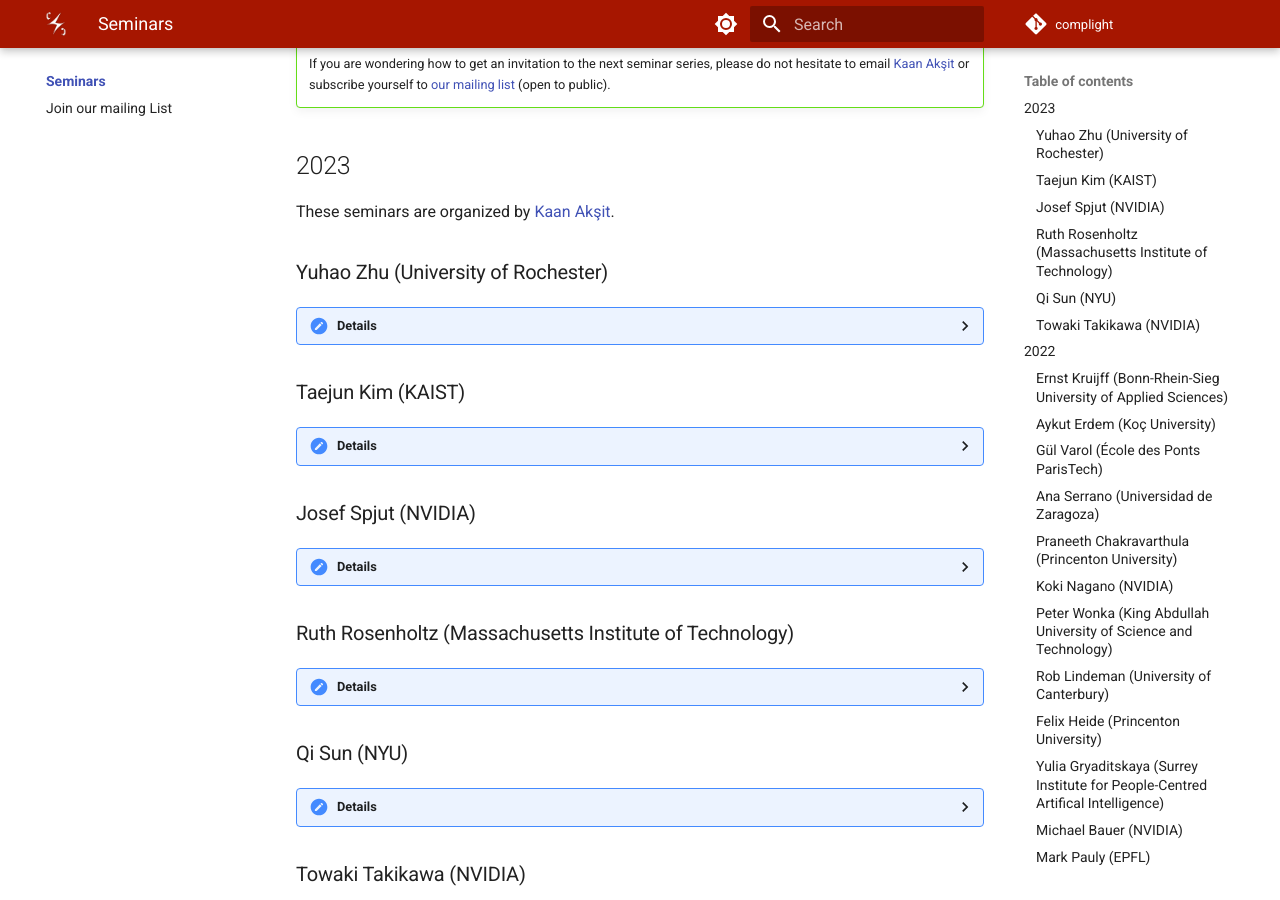
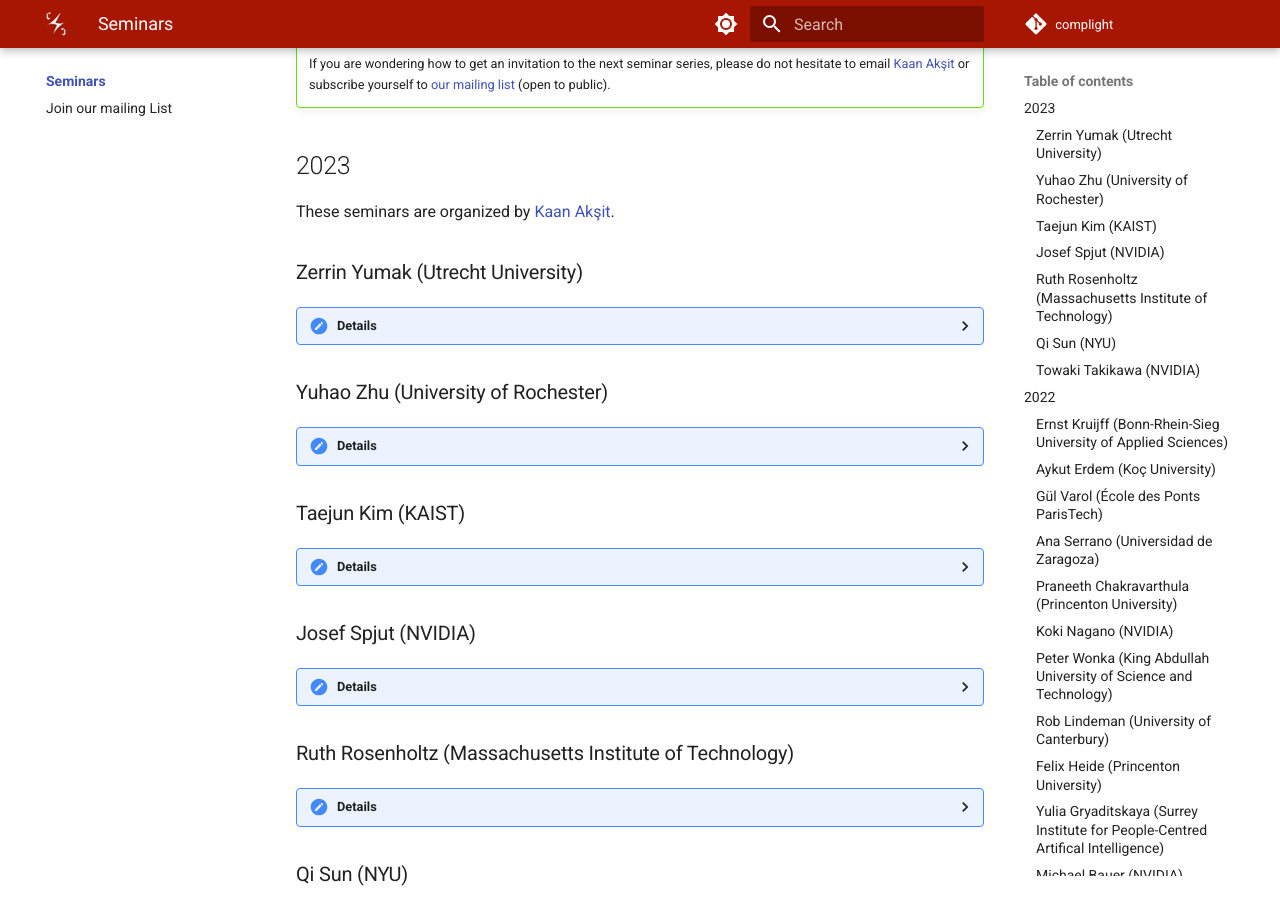
Before and after one commit to complight/complight.github.io, an MkDocs documentation site: the page built from docs/seminars/index.md, in a window 1280 px wide and 900 px high, scrolled down 367 px. Built offline with MkDocs 1.6.1 and Material for MkDocs 9.7.7, drawn with Linux system fonts in a browser that asks for light colours.

Commit message:
Updating seminars page.

```diff
--- a/docs/seminars/index.md
+++ b/docs/seminars/index.md
@@ -9,6 +9,20 @@ Overall, seminars are a blend of internal and external presenters.
 
 ## 2023
 These seminars are organized by [Kaan Akşit](https://kaanaksit.com).
+
+
+
+### Zerrin Yumak (Utrecht University)
+??? Details
+    **Date:**
+    12th April 2023
+
+    **Presenter:** Zerrin Yumak, Utrecht University
+
+    **Title:** AI-driven Virtual Humans with Non-verbal Communication Skills
+
+    **Watch:** [Recording (Password protected)](https://liveuclac-my.sharepoint.com/:v:/g/personal/ucackak_ucl_ac_uk/ESkvk_XoW3REmYhaiF-W338BzRBAct16ihurRQtNh-8o4w?e=YbSwIa)
+
 
 
 ### Yuhao Zhu (University of Rochester)
```
